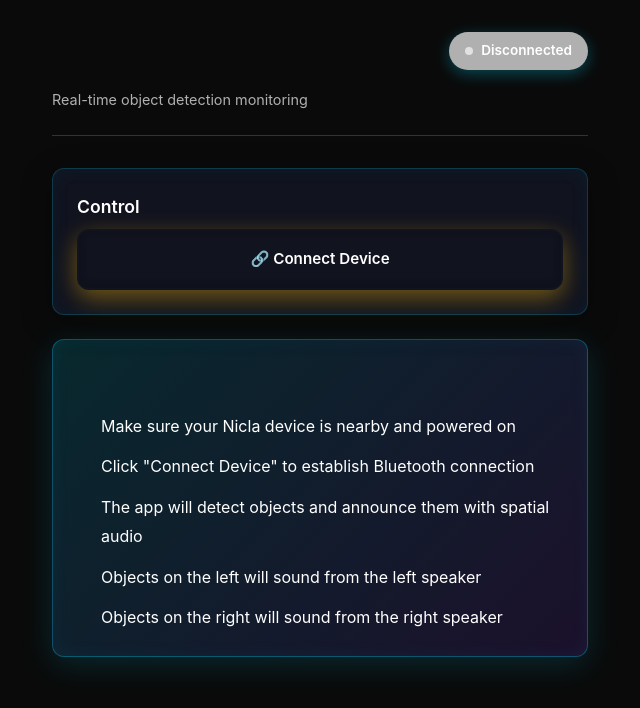
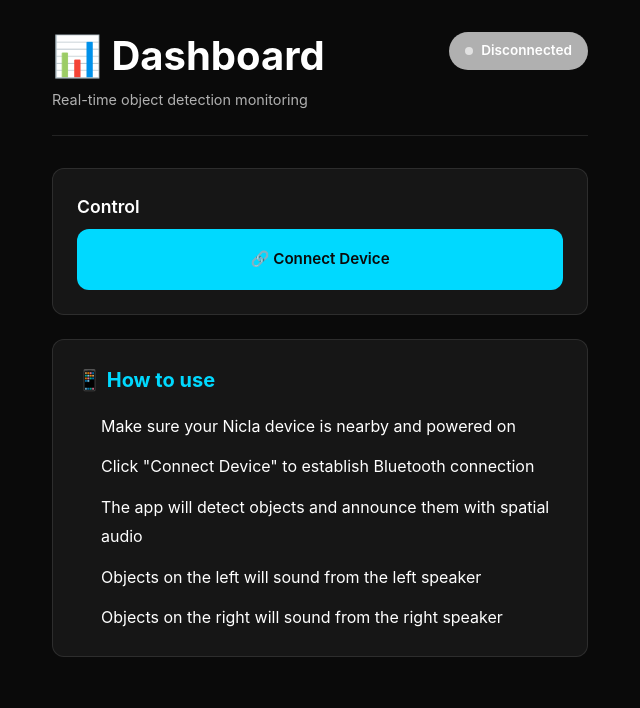
Before and after one commit to nidhivk09/A_EYE, a Next.js app in the folder nicla-audio-guide/: page /dashboard in a window 1280 px wide. Shown: the top 708 px of the page, without its empty margins (320-960 px from the left). Built offline with nearby package versions, Linux system fonts and the light colour scheme.

Commit message:
ui update

```diff
--- a/nicla-audio-guide/app/dashboard/page.tsx
+++ b/nicla-audio-guide/app/dashboard/page.tsx
@@ -217,49 +217,13 @@ const styles = {
     position: "relative" as const,
     overflow: "hidden",
   },
-  bgBlob1: {
-    position: "fixed" as const,
-    top: "-50px",
-    right: "-50px",
-    width: "300px",
-    height: "300px",
-    background: "radial-gradient(circle, rgba(0, 217, 255, 0.1) 0%, transparent 70%)",
-    borderRadius: "50%",
-    filter: "blur(40px)",
-    animation: "pulse 6s ease-in-out infinite",
-    pointerEvents: "none" as const,
-  },
-  bgBlob2: {
-    position: "fixed" as const,
-    bottom: "100px",
-    left: "-100px",
-    width: "400px",
-    height: "400px",
-    background: "radial-gradient(circle, rgba(255, 0, 110, 0.1) 0%, transparent 70%)",
-    borderRadius: "50%",
-    filter: "blur(40px)",
-    animation: "pulse 8s ease-in-out infinite 1s",
-    pointerEvents: "none" as const,
-  },
-  bgBlob3: {
-    position: "fixed" as const,
-    top: "50%",
-    left: "50%",
-    width: "350px",
-    height: "350px",
-    background: "radial-gradient(circle, rgba(131, 56, 236, 0.08) 0%, transparent 70%)",
-    borderRadius: "50%",
-    filter: "blur(40px)",
-    animation: "pulse 7s ease-in-out infinite 2s",
-    pointerEvents: "none" as const,
-  },
   header: {
     display: "flex",
     justifyContent: "space-between",
     alignItems: "flex-start",
     gap: "1rem",
     paddingBottom: "1.5rem",
-    borderBottom: "1px solid var(--border)",
+    borderBottom: "1px solid rgba(255, 255, 255, 0.1)",
     position: "relative" as const,
     zIndex: 10,
   },
@@ -269,10 +233,7 @@ const styles = {
   title: {
     fontSize: "clamp(1.75rem, 6vw, 2.5rem)",
     fontWeight: 700,
-    background: "linear-gradient(135deg, var(--accent-yellow) 0%, var(--primary) 50%, var(--accent-green) 100%)",
-    backgroundClip: "text",
-    WebkitBackgroundClip: "text",
-    WebkitTextFillColor: "transparent",
+    color: "var(--foreground)",
   },
   subtitle: {
     fontSize: "0.9rem",
@@ -288,7 +249,6 @@ const styles = {
     fontSize: "0.85rem",
     fontWeight: 600,
     color: "white",
-    boxShadow: "0 4px 15px rgba(0, 217, 255, 0.3)",
   },
   statusDot: {
     width: "8px",
@@ -305,12 +265,10 @@ const styles = {
     zIndex: 10,
   },
   card: {
-    background: "rgba(20, 24, 41, 0.7)",
-    border: "1px solid rgba(0, 217, 255, 0.2)",
+    background: "rgba(26, 26, 26, 0.8)",
+    border: "1px solid rgba(255, 255, 255, 0.1)",
     borderRadius: "var(--radius)",
     padding: "clamp(1rem, 4vw, 1.5rem)",
-    boxShadow: "0 8px 32px rgba(0, 0, 0, 0.3), inset 0 0 20px rgba(0, 217, 255, 0.05)",
-    backdropFilter: "blur(10px)",
     animation: "slideIn 0.5s ease-out",
   },
   cardHeader: {
@@ -326,12 +284,11 @@ const styles = {
   },
   eventCount: {
     fontSize: "0.8rem",
-    background: "linear-gradient(135deg, var(--accent-yellow) 0%, var(--primary) 50%, var(--secondary) 100%)",
-    color: "white",
+    backgroundColor: "var(--primary)",
+    color: "var(--background)",
     padding: "0.25rem 0.75rem",
     borderRadius: "20px",
     fontWeight: 600,
-    boxShadow: "0 4px 12px rgba(0, 217, 255, 0.3)",
   },
   buttonGroup: {
     display: "flex",
@@ -354,14 +311,12 @@ const styles = {
     gap: "0.5rem",
   },
   primaryButton: {
-    background: "linear-gradient(135deg, var(--accent-yellow) 0%, var(--primary) 100%)",
-    color: "white",
-    boxShadow: "0 8px 24px rgba(255, 190, 11, 0.4), inset 0 -2px 8px rgba(0, 0, 0, 0.2)",
+    backgroundColor: "var(--primary)",
+    color: "var(--background)",
   },
   dangerButton: {
-    background: "linear-gradient(135deg, var(--secondary) 0%, var(--danger) 100%)",
+    backgroundColor: "var(--secondary)",
     color: "white",
-    boxShadow: "0 8px 24px rgba(255, 0, 110, 0.4)",
   },
   detectionGrid: {
     display: "grid",
@@ -373,10 +328,9 @@ const styles = {
     flexDirection: "column" as const,
     gap: "0.5rem",
     padding: "1rem",
-    backgroundColor: "rgba(26, 31, 58, 0.6)",
+    backgroundColor: "rgba(26, 26, 26, 0.6)",
     borderRadius: "8px",
-    border: "1px solid rgba(0, 217, 255, 0.3)",
-    background: "linear-gradient(135deg, rgba(0, 217, 255, 0.1) 0%, rgba(131, 56, 236, 0.1) 100%)",
+    border: "1px solid rgba(255, 255, 255, 0.1)",
   },
   detectionLabel: {
     fontSize: "0.8rem",
@@ -388,10 +342,7 @@ const styles = {
   detectionValue: {
     fontSize: "1.25rem",
     fontWeight: 700,
-    background: "linear-gradient(135deg, var(--accent-yellow) 0%, var(--primary) 50%, var(--accent-green) 100%)",
-    backgroundClip: "text",
-    WebkitBackgroundClip: "text",
-    WebkitTextFillColor: "transparent",
+    color: "var(--primary)",
   },
   eventList: {
     display: "flex",
@@ -402,19 +353,18 @@ const styles = {
     display: "flex",
     gap: "1rem",
     padding: "0.75rem",
-    backgroundColor: "rgba(26, 31, 58, 0.4)",
+    backgroundColor: "rgba(26, 26, 26, 0.4)",
     borderRadius: "8px",
-    border: "1px solid rgba(255, 0, 110, 0.2)",
+    border: "1px solid rgba(255, 255, 255, 0.05)",
     transition: "all 0.2s ease",
   },
   eventDot: {
     width: "12px",
     height: "12px",
     borderRadius: "50%",
-    background: "linear-gradient(135deg, var(--accent-yellow) 0%, var(--primary) 50%, var(--secondary) 100%)",
+    backgroundColor: "var(--primary)",
     marginTop: "0.35rem",
     flexShrink: 0,
-    boxShadow: "0 0 12px rgba(255, 190, 11, 0.6)",
   },
   eventContent: {
     display: "flex",
@@ -439,14 +389,13 @@ const styles = {
     display: "flex",
     gap: "1rem",
     alignItems: "flex-start",
-    boxShadow: "0 0 20px rgba(255, 0, 110, 0.2)",
   },
   errorIcon: {
     fontSize: "1.5rem",
   },
   errorTitle: {
     fontWeight: 600,
-    color: "var(--accent-yellow)",
+    color: "var(--tertiary)",
     marginBottom: "0.25rem",
   },
   errorMessage: {
@@ -454,21 +403,17 @@ const styles = {
     color: "var(--foreground)",
   },
   infoCard: {
-    background: "linear-gradient(135deg, rgba(0, 217, 255, 0.15) 0%, rgba(131, 56, 236, 0.15) 100%)",
+    background: "rgba(26, 26, 26, 0.8)",
     borderRadius: "var(--radius)",
     padding: "1.5rem",
     color: "var(--foreground)",
-    border: "1px solid rgba(0, 217, 255, 0.3)",
-    boxShadow: "0 8px 32px rgba(0, 217, 255, 0.15), inset 0 0 20px rgba(0, 217, 255, 0.05)",
+    border: "1px solid rgba(255, 255, 255, 0.1)",
   },
   infoTitle: {
     fontSize: "1.25rem",
     fontWeight: 700,
     marginBottom: "1rem",
-    background: "linear-gradient(135deg, var(--primary) 0%, var(--accent-green) 100%)",
-    backgroundClip: "text",
-    WebkitBackgroundClip: "text",
-    WebkitTextFillColor: "transparent",
+    color: "var(--primary)",
   },
   infoList: {
     paddingLeft: "1.5rem",
```
